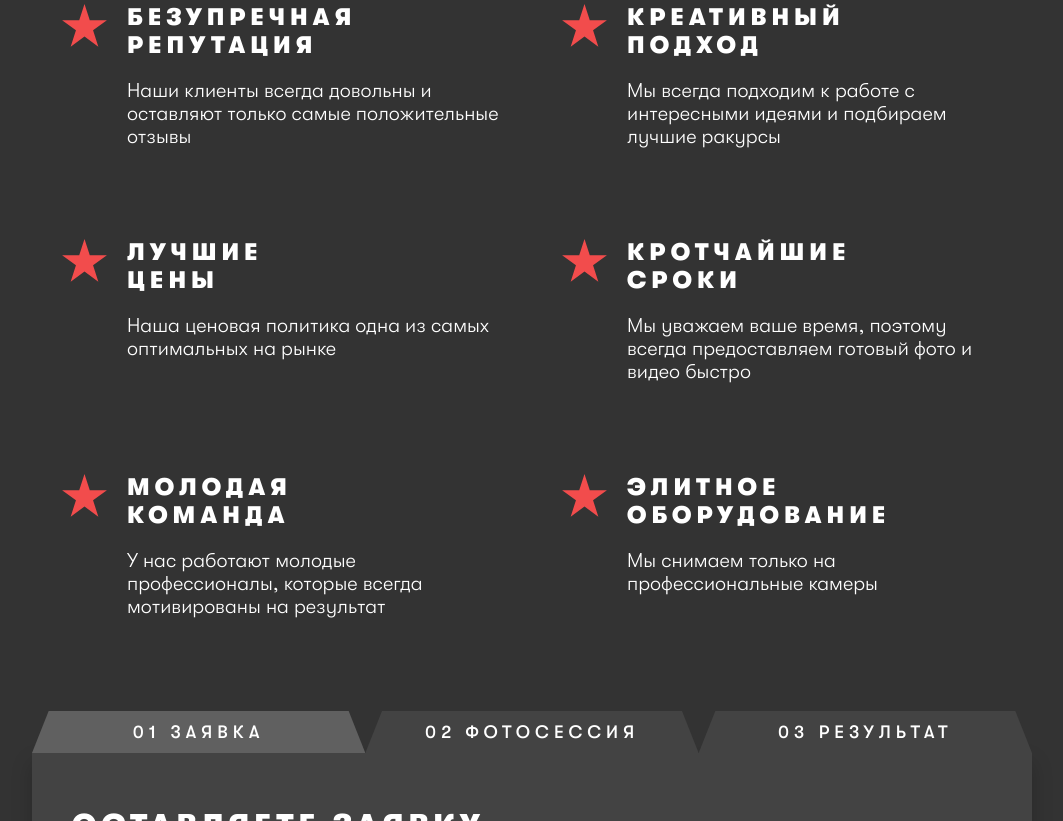
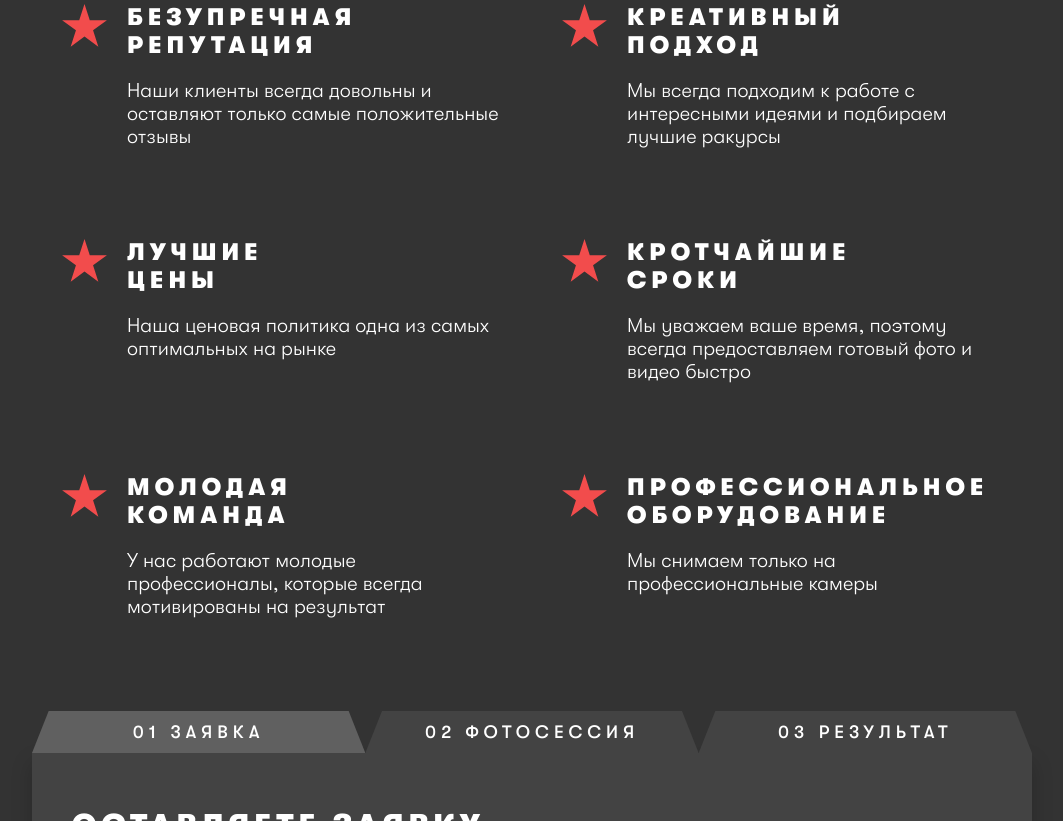
Before and after one commit to dmytro-sereda/azom, a website built with Parcel: page index.html in a window 1280 px wide. Shown: the part 1049-1870 px from the top of the page, without its empty margins (108-1171 px from the left). Built offline with nearby package versions, Linux system fonts and the light colour scheme.

Commit message:
Second commit

```diff
--- a/index.html
+++ b/index.html
@@ -148,7 +148,7 @@
           <svg class="about__icon">
             <use xlink:href="img/sprite.svg#star"></use>
           </svg>
-          <h4 class="heading-4">элитное оборудование</h4>
+          <h4 class="heading-4">Профессиональное оборудование</h4>
           <p class="paragraph">Мы снимаем только на профессиональные камеры</p>
         </div>
       </div>
```
